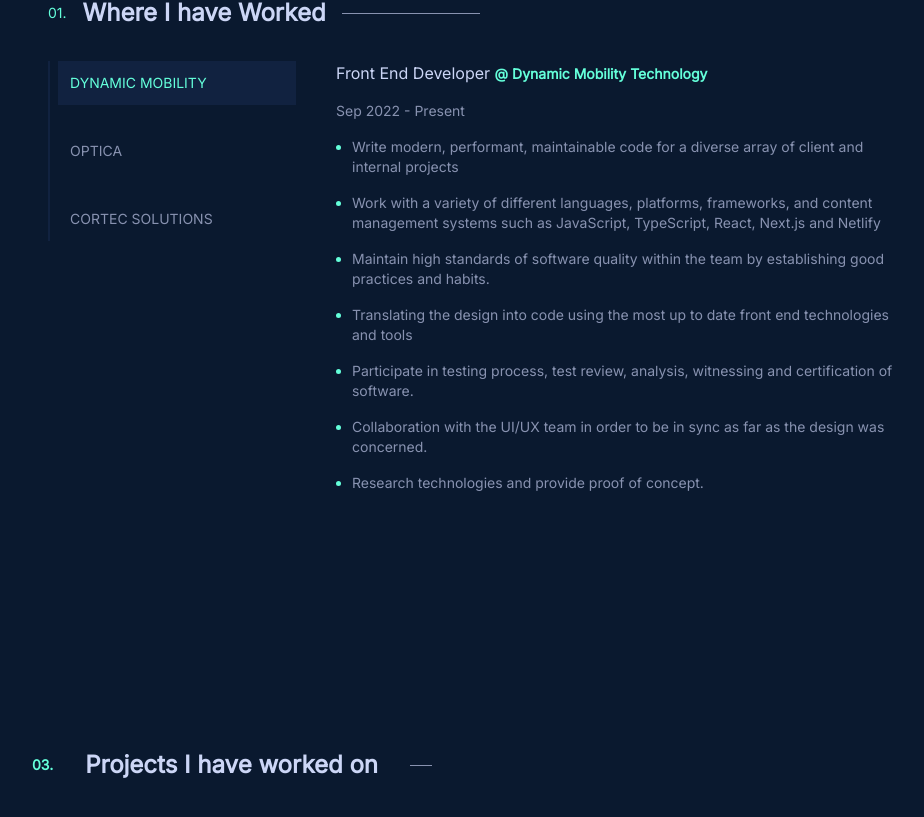
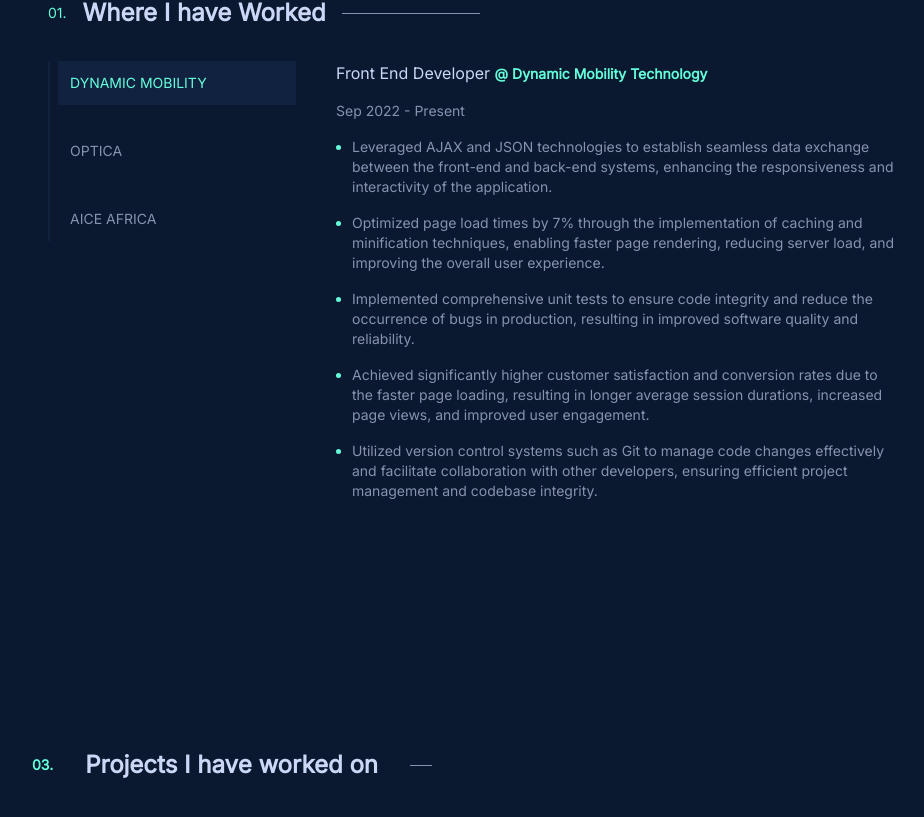
Before and after one commit to Marcos8060/port, a Next.js app: page / in a window 1280 px wide. Shown: the part 1771-2588 px from the top of the page, without its empty margins (160-1084 px from the left). Built offline with nearby package versions, Linux system fonts and the light colour scheme.

Commit message:
made minor changes

```diff
--- a/components/experience.js
+++ b/components/experience.js
@@ -11,10 +11,13 @@
     setActiveStep(activeStep - 1);
   };
 
-  const steps = ["Dynamic Mobility", "Optica", "Cortec Solutions"];
+  const steps = ["Dynamic Mobility", "Optica", "Aice Africa"];
 
   return (
-    <section className="sm:h-screen h-auto sm:px-52 px-4 py-24 sm:mt-0 mt-40" id="experience">
+    <section
+      className="sm:h-screen h-auto sm:px-52 px-4 py-24 sm:mt-0 mt-40"
+      id="experience"
+    >
       <div className="flex gap-4 items-center md:w-6/12 w-full">
         <span className="text-secondary text-sm">01.</span>
         <h1 className="text-white font-black text-2xl">Where I have Worked</h1>
@@ -53,31 +56,34 @@
                 <p className="text-gray text-sm">Sep 2022 - Present</p>
                 <ul className="marker:text-secondary text-gray text-sm list-disc space-y-4 px-4">
                   <li>
-                    Write modern, performant, maintainable code for a diverse
-                    array of client and internal projects
+                    Leveraged AJAX and JSON technologies to establish seamless
+                    data exchange between the front-end and back-end systems,
+                    enhancing the responsiveness and interactivity of the
+                    application.
                   </li>
                   <li>
-                    Work with a variety of different languages, platforms,
-                    frameworks, and content management systems such as
-                    JavaScript, TypeScript, React, Next.js and Netlify
+                    Optimized page load times by 7% through the implementation
+                    of caching and minification techniques, enabling faster page
+                    rendering, reducing server load, and improving the overall
+                    user experience.
                   </li>
                   <li>
-                    Maintain high standards of software quality within the team
-                    by establishing good practices and habits.
+                    Implemented comprehensive unit tests to ensure code
+                    integrity and reduce the occurrence of bugs in production,
+                    resulting in improved software quality and reliability.
                   </li>
                   <li>
-                    Translating the design into code using the most up to date
-                    front end technologies and tools
+                    Achieved significantly higher customer satisfaction and
+                    conversion rates due to the faster page loading, resulting
+                    in longer average session durations, increased page views,
+                    and improved user engagement.
                   </li>
                   <li>
-                    Participate in testing process, test review, analysis,
-                    witnessing and certification of software.
+                    Utilized version control systems such as Git to manage code
+                    changes effectively and facilitate collaboration with other
+                    developers, ensuring efficient project management and
+                    codebase integrity.
                   </li>
-                  <li>
-                    Collaboration with the UI/UX team in order to be in sync as
-                    far as the design was concerned.
-                  </li>
-                  <li>Research technologies and provide proof of concept.</li>
                 </ul>
               </div>
             </>
@@ -93,7 +99,7 @@
                     @ Optica
                   </span>
                 </h2>
-                <p className="text-white text-sm">July 2022 - Sept 2022</p>
+                <p className="text-white text-sm">July 2020 - Feb 2021</p>
                 <ul className="marker:text-secondary text-gray text-sm list-disc space-y-4 px-4">
                   <li>
                     Maintain high standards of software quality within the team
@@ -125,13 +131,13 @@
             <>
               <div className="space-y-4">
                 <h2 className="text-white">
-                  Systems Developer{" "}
+                  Software Developer{" "}
                   <span className="text-secondary font-semibold">
                     {" "}
-                    @ Coretec Solutions Africa
+                    @ Aice Africa
                   </span>
                 </h2>
-                <p className="text-white text-sm">May 2018 - Present</p>
+                <p className="text-white text-sm">Feb 2021 - May 2022</p>
                 <ul className="marker:text-secondary text-gray text-sm list-disc space-y-4 px-4">
                   <li>
                     Write modern, performant, maintainable code for a diverse
```
